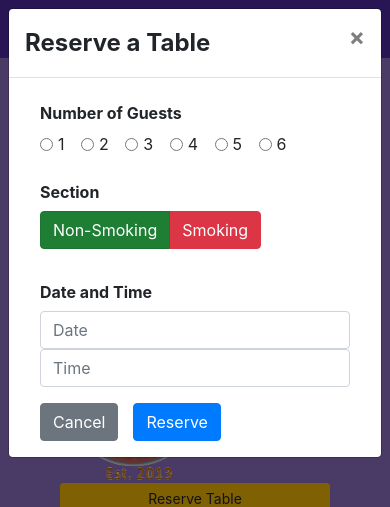
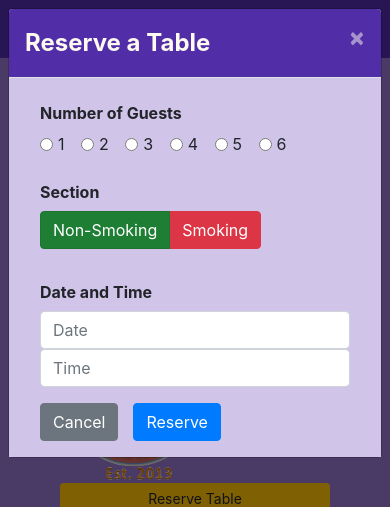
Before and after one commit to mangaka585/fullstack, a website: page index.html in a window 390 px wide. Both pictures are taken after a click on the link "Reserve Table". Shown: the top 507 px of the page. Drawn offline with nearby package versions, Linux system fonts and the light colour scheme.

Commit message:
Assignment 4

```diff
--- a/css/styles.scss
+++ b/css/styles.scss
@@ -74,3 +74,17 @@ body{
   bottom: 0px;
   z-index: 1;
 }
+
+.modal-header {
+  background: $background-dark;
+  .modal-title {
+    color: floralwhite;
+  };
+  .close {
+    color: floralwhite;
+  }
+}
+
+.modal-body {
+  background: $background-pale;
+}
--- a/index.html
+++ b/index.html
@@ -11,7 +11,7 @@
     <link rel="stylesheet" href="node_modules/bootstrap/dist/css/bootstrap.min.css">
     <link rel="stylesheet" href="node_modules/font-awesome/css/font-awesome.min.css">
     <link rel="stylesheet" href="node_modules/bootstrap-social/bootstrap-social.css">
-    <link rel="stylesheet" href="css/styles-old.css">
+    <link rel="stylesheet" href="css/styles.css">
     <title>Ristorante Con Fusion</title>
 </head>
 
@@ -30,7 +30,7 @@
                     <li class="nav-item"><a class="nav-link" href="./contactus.html"><span class="fa fa-address-card fa-lg"></span> Contact</a></li>
                 </ul>
                 <span class="navbar-text">
-                    <a data-toggle="modal" data-target="#loginModal">
+                    <a id="loginButton">
                         <span class="fa fa-sign-in"></span> Login
                     </a>
                 </span>
@@ -76,7 +76,7 @@
         </div>
     </div>
 
-        <div id="reserveModal" class="modal fade" role="dialog">
+    <div id="reserveModal" class="modal fade" role="dialog">
         <div class="modal-dialog modal-lg" role="content">
             <div class="modal-content">
                 <div class="modal-header">
@@ -163,7 +163,7 @@
                     <img src="img/logo.png" class="img-fluid">
                 </div>
                 <div class="col-12 col-sm-2 align-self-center">
-                    <a class="btn btn-warning btn-sm btn-block" data-toggle="modal" data-target="#reserveModal">Reserve Table</a>
+                    <a class="btn btn-warning btn-sm btn-block" id="reserveButton">Reserve Table</a>
                 </div>
             </div>
         </div>
@@ -350,6 +350,12 @@
                     $("#carouselButton").children("span").addClass('fa-pause');
                 }
             });
+            $('#loginButton').click(function (){
+                $('#loginModal').modal('toggle');
+            });
+            $('#reserveButton').click(function (){
+                $('#reserveModal').modal('toggle');
+            });
         });
     </script>
 </body>
```
Also changed, not shown: css/styles.css.
